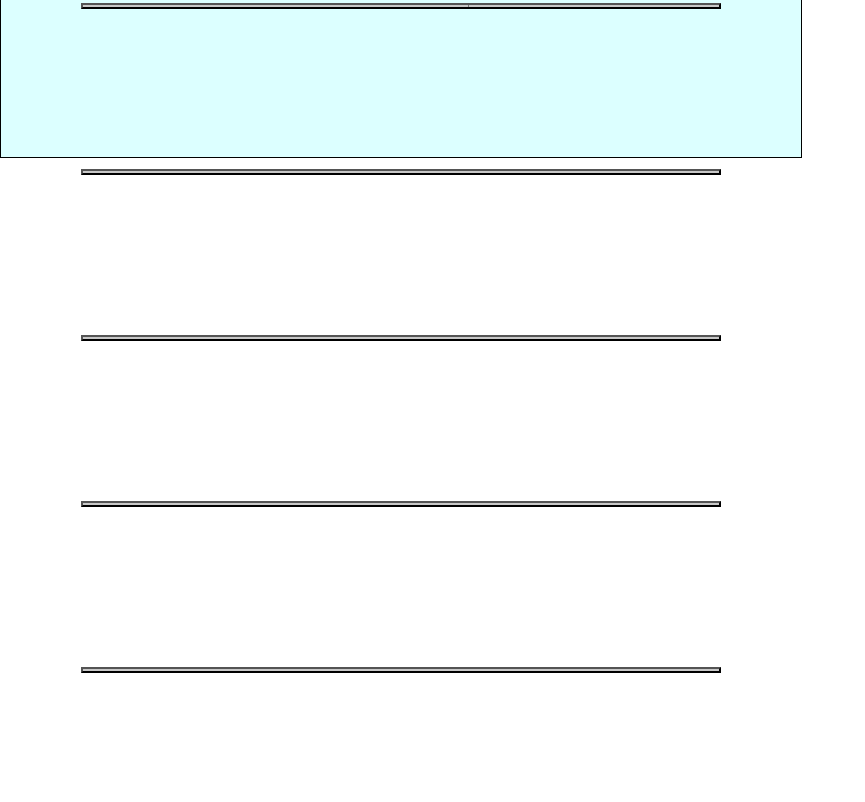
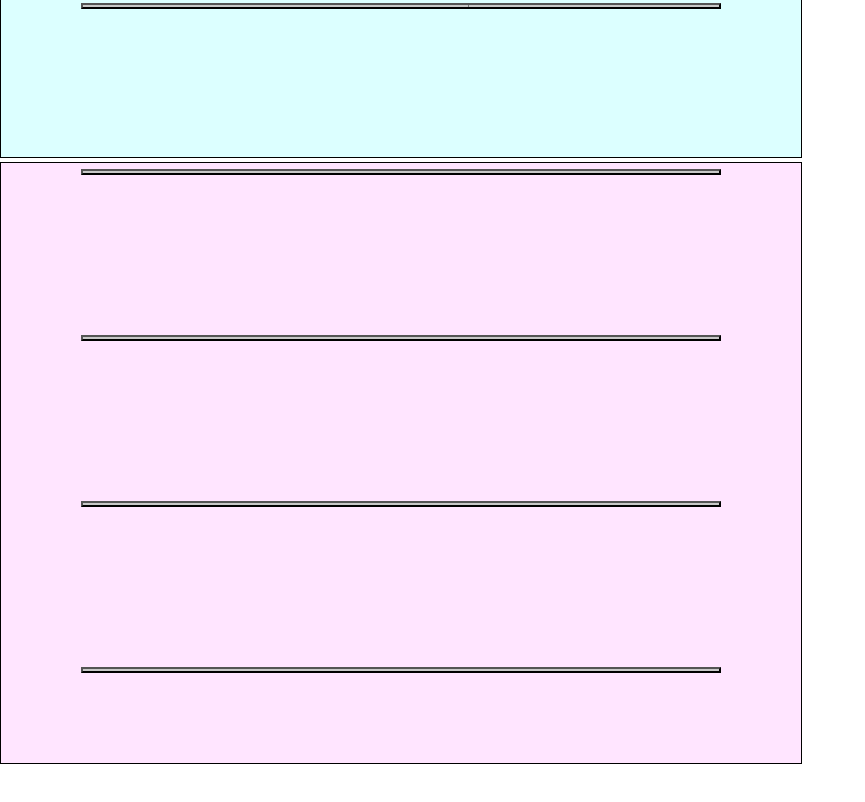
Before and after one commit to jeffriesd/dsDraw, a plain HTML site: page index.html in a window 1280 px wide. Shown: the part 444-1246 px from the top of the page, without its empty margins (0-865 px from the left). Drawn offline with Linux system fonts and the light colour scheme.

Commit message:
show hitcanvas

```diff
--- a/index.html
+++ b/index.html
@@ -79,7 +79,7 @@
   <!--Canvases and dsDraw scripts-->
   <canvas id="myCanvas" height=600 width=800
     style="background-color:rgba(220, 255, 255);"> </canvas>
-  <canvas hidden id="hitCanvas" height=600 width=800> </canvas>
+  <canvas id="hitCanvas" height=600 width=800> </canvas>
   <script src="constants.js"></script>
   <script src="canvas-object.js"></script>
   <script src="toolbars.js"></script>
```
